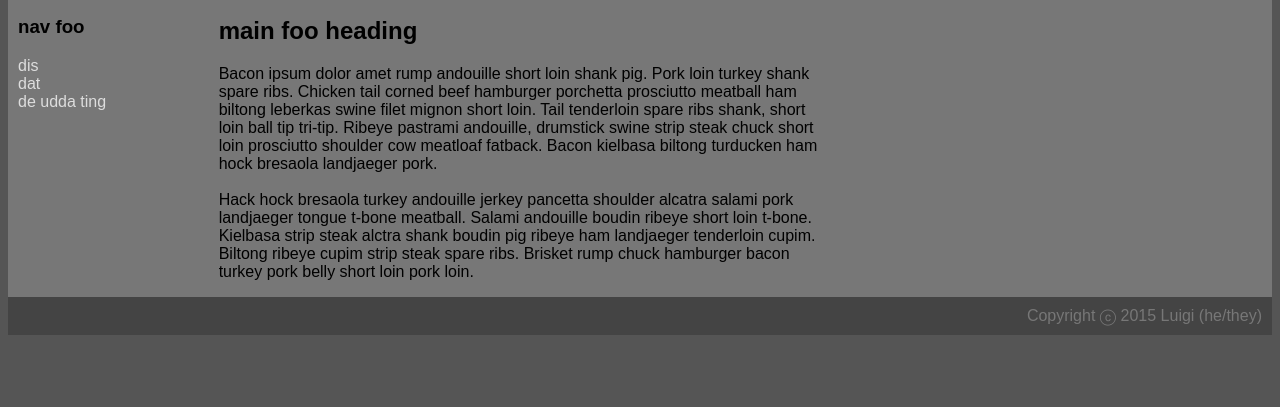
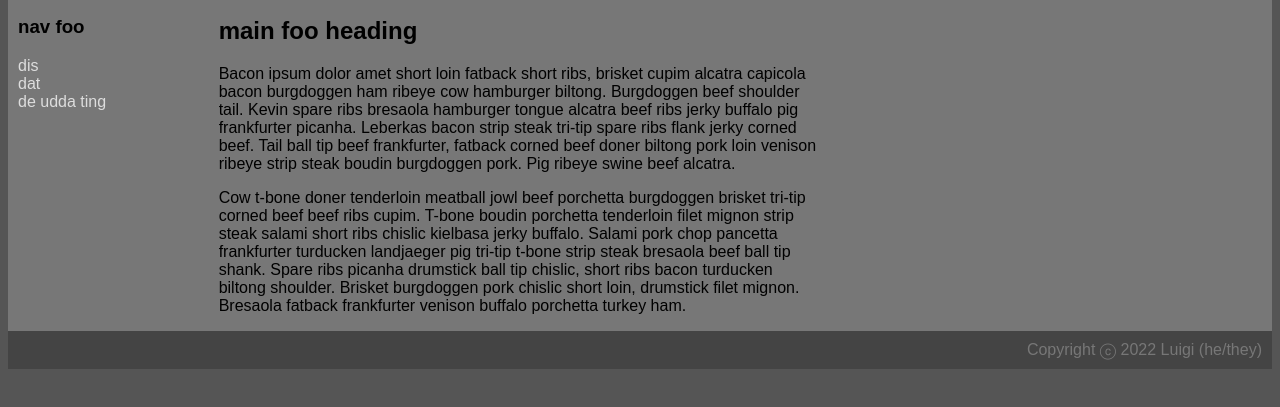
Before and after one commit to brianwang30/SoftDev, a plain HTML site: page 13_css/mimic.html in a window 1280 px wide. Shown: the part 61-468 px from the top of the page. Drawn offline with Linux system fonts and the light colour scheme.

Commit message:
blind as a fucknig bat

```diff
--- a/13_css/mimic.css
+++ b/13_css/mimic.css
@@ -1,3 +1,11 @@
+/*
+Luigi (he/they):: Yat Long Chan, Brian Wang
+SoftDev pd 8
+K13: Stuylin' & Wylin' & Profilin'
+2022-10-18
+time spent: 0.5 hours
+*/
+
 *{
   font-family:  Arial, Helvetica, sans-serif
 }
@@ -5,7 +13,8 @@
 body{
   background-color: #555;
 }
-#navbar{
+
+#navbar {
   padding-left: 10px;
   width:200px;
   height: 300px;
@@ -20,14 +29,18 @@ h1 {
     background:#AAA;
     margin-bottom: 0px;
   }
-#big_boi{
+#big_boi {
   display: grid;
   grid-template-columns: 1fr 5fr;
   background: #777;
 }
-#clickables{
+
+#navbar a{
   color: #DDD;
+  text-decoration: none;
+  display: block;
 }
+
 footer{
   background:#444;
   color:#777;
--- a/13_css/mimic.html
+++ b/13_css/mimic.html
@@ -1,43 +1,54 @@
+<!--
+  Luigi (he/they):: Yat Long Chan, Brian Wang
+  SoftDev pd 8
+  K13: Stuylin' & Wylin' & Profilin'
+  2022-10-18
+  time spent: 0.5 hours
+ -->
+
 <!DOCTYPE html>
 <html>
+    <head>
+        <title>Mimic</title>
         <link href="mimic.css" rel="stylesheet" />
-<head>
-    <h1>h1 foo</h1>
     </head>
 
+    <header>
+        <h1>h1 foo</h1>
+    </header>
+
     <body>
-
         <div id="big_boi">
-        <div  id="navbar">
-        <h3> nav foo  </h3>
-        <p id="clickables">
-            dis<br>
-            dat<br>
-            de udda ting<br>
-        </p>
+            <div id="navbar">
+                <h3> nav foo</h3>
+                <a href="#dis">dis</a>
+                <a href="#dat">dat</a>
+                <a href="#de udda ting">de udda ting</a>
             </div>
 
             <div id="lorem_ipsum">
                 <h2>main foo heading</h2>
-        <p id="meat">
-            Bacon ipsum dolor amet rump andouille short loin shank pig.
-            Pork loin turkey shank spare ribs.
-            Chicken tail corned beef hamburger porchetta prosciutto meatball ham biltong leberkas swine filet mignon short loin.
-            Tail tenderloin spare ribs shank, short loin ball tip tri-tip.
-            Ribeye pastrami andouille, drumstick swine strip steak chuck short loin prosciutto shoulder cow meatloaf fatback.
-            Bacon kielbasa biltong turducken ham hock bresaola landjaeger pork.
-            <br> <br>
-            Hack hock bresaola turkey andouille jerkey pancetta shoulder alcatra salami pork landjaeger tongue t-bone meatball.
-            Salami andouille boudin ribeye short loin t-bone.
-            Kielbasa strip steak alctra shank boudin pig ribeye ham landjaeger tenderloin cupim.
-            Biltong ribeye cupim strip steak spare ribs.
-            Brisket rump chuck hamburger bacon turkey pork belly short loin pork loin.
+                <p>
+                    Bacon ipsum dolor amet short loin fatback short ribs, brisket cupim alcatra capicola bacon
+                    burgdoggen ham ribeye cow hamburger biltong. Burgdoggen beef shoulder tail.
+                    Kevin spare ribs bresaola hamburger tongue alcatra beef ribs jerky buffalo pig frankfurter picanha.
+                    Leberkas bacon strip steak tri-tip spare ribs flank jerky corned beef. Tail ball tip beef frankfurter,
+                    fatback corned beef doner biltong pork loin venison ribeye strip steak boudin burgdoggen pork. Pig ribeye swine beef alcatra.
+
+
+                </p>
+                <p>
+                    Cow t-bone doner tenderloin meatball jowl beef porchetta burgdoggen brisket tri-tip corned beef beef ribs cupim. T-bone boudin porchetta tenderloin filet mignon strip steak salami short ribs chislic kielbasa jerky buffalo. Salami
+                    pork chop pancetta frankfurter turducken landjaeger pig tri-tip t-bone
+                     strip steak bresaola beef ball tip shank. Spare ribs picanha drumstick ball tip chislic,
+                     short ribs bacon turducken biltong shoulder. Brisket burgdoggen pork chislic short loin,
+                      drumstick filet mignon. Bresaola fatback frankfurter venison buffalo porchetta turkey ham.
                 </p>
             </div>
         </div>
+    </body>
 
-</body>
     <footer>
-    Copyright ⓒ 2015 Luigi (he/they)
+        Copyright ⓒ 2022 Luigi (he/they)
     </footer>
 </html>
```
Also changed, not shown: 1 other file. Lines whose indentation alone changed are shown as unchanged.
